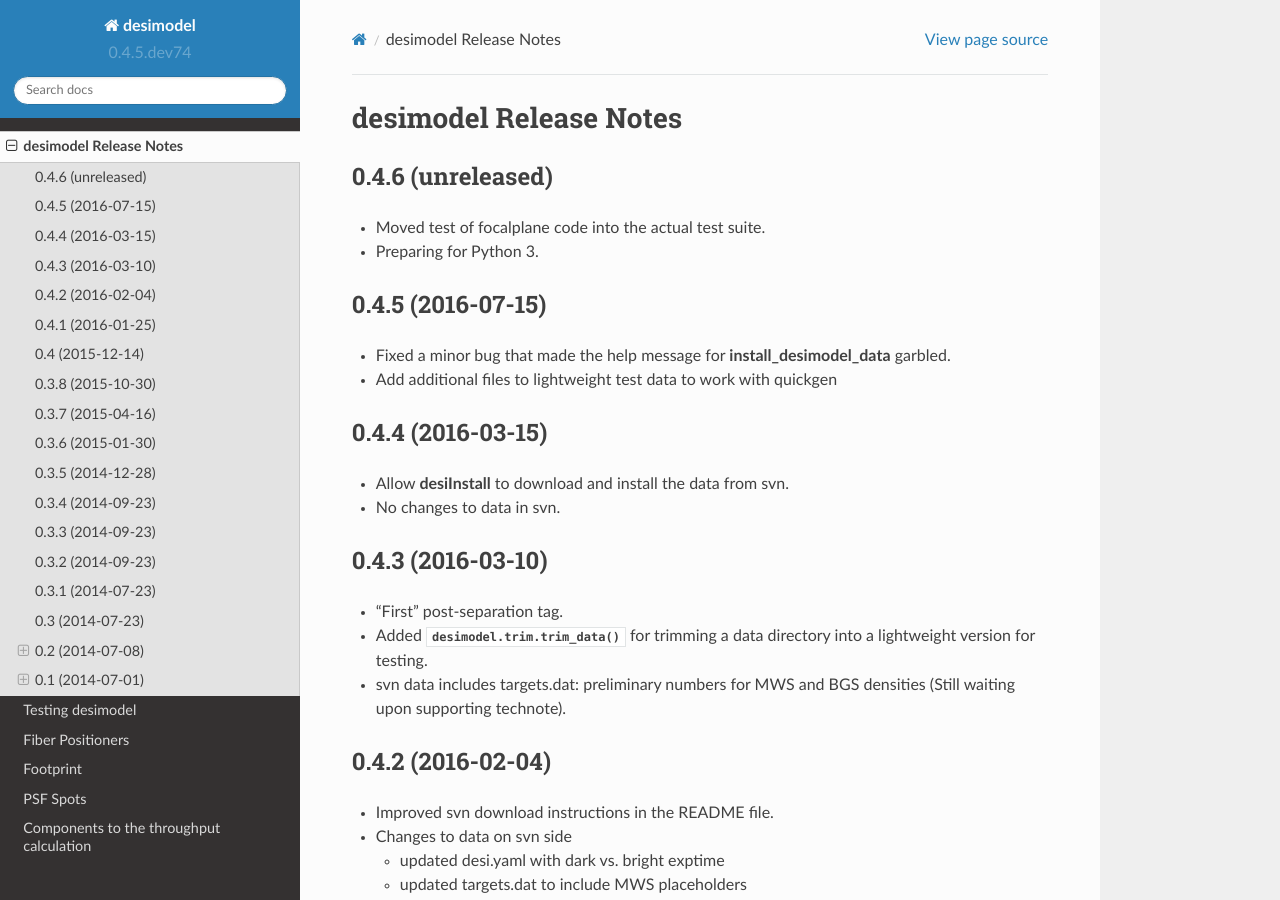
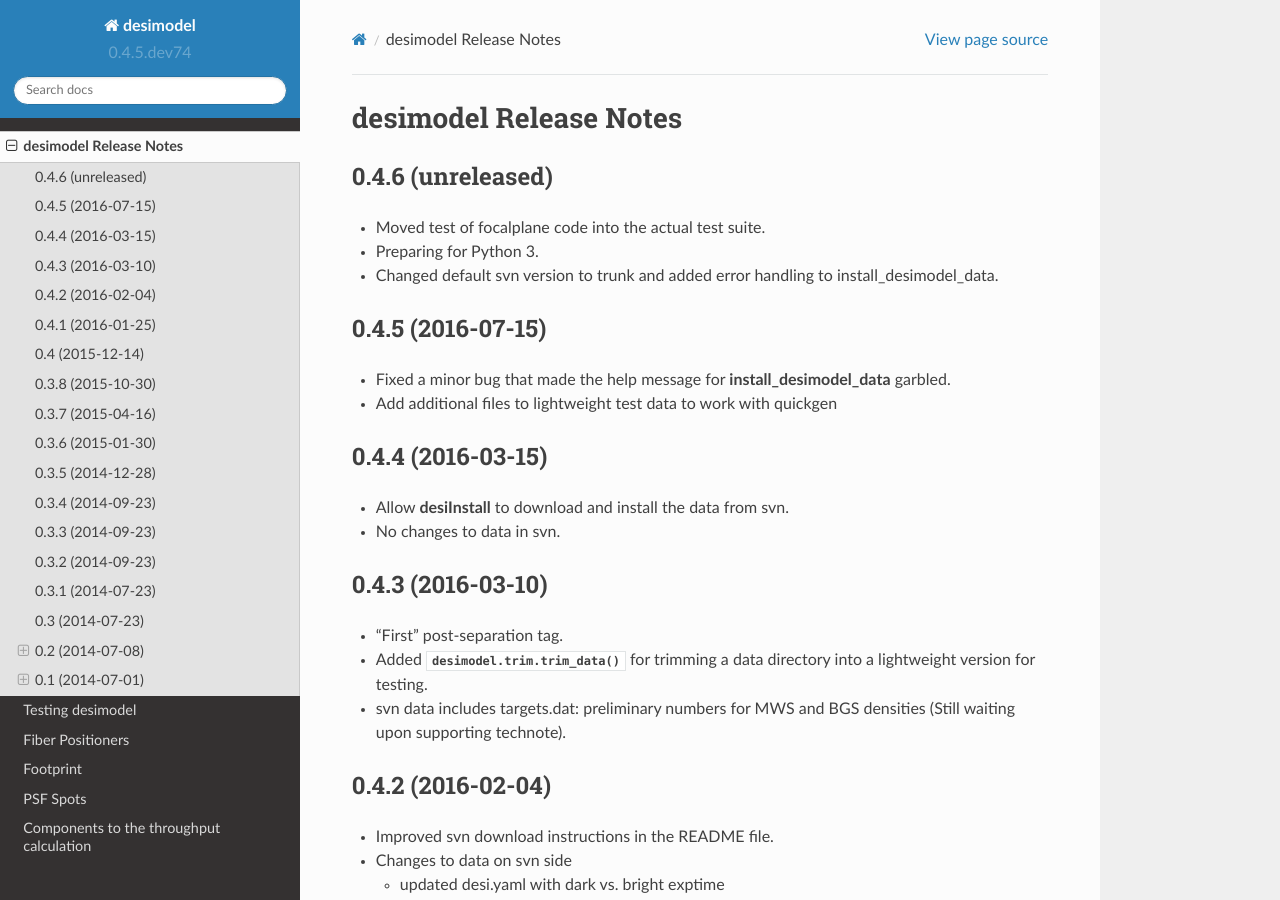
Before and after one commit to desihub/desimodel, a Sphinx documentation site: the page built from doc/release_notes.rst, in a window 1280 px wide and 900 px high. Built offline with Sphinx 7.4.7 and the Read the Docs theme 2.0.0, drawn with Linux system fonts in a browser that asks for light colours.

Commit message:
Update release notes

```diff
--- a/doc/release_notes.rst
+++ b/doc/release_notes.rst
@@ -7,6 +7,8 @@ desimodel Release Notes
 
 * Moved test of focalplane code into the actual test suite.
 * Preparing for Python 3.
+* Changed default svn version to trunk and added error handling to
+  install_desimodel_data.
 
 0.4.5 (2016-07-15)
 ------------------
```
